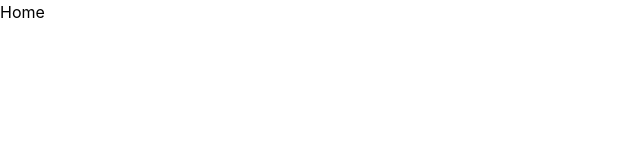
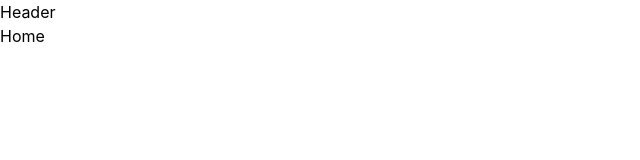
Before and after one commit to umersaif11/mern-real-estate, a React (Vite) app in the folder client/: page / in a window 1280 px wide. Shown: the top 160 px of the page, without its empty margins (0-640 px from the left). Built offline with nearby package versions, Linux system fonts and the light colour scheme.

Commit message:
Create header and incoporate it in all pages

```diff
--- a/client/src/App.jsx
+++ b/client/src/App.jsx
@@ -5,10 +5,12 @@ import SignIn from "./pages/SignIn";
 import SignUp from "./pages/SignUp";
 import About from "./pages/About";
 import Profile from "./pages/Profile";
+import Header from "./components/Header";
 
 const App = () => {
   return (
     <BrowserRouter>
+      <Header />
       <Routes>
         <Route path="/" element={<Home />} />
         <Route path="/sign-in" element={<SignIn />} />
--- /dev/null
+++ b/client/src/components/Header.jsx
@@ -0,0 +1,7 @@
+import React from "react";
+
+const Header = () => {
+  return <header>Header</header>;
+};
+
+export default Header;
```
